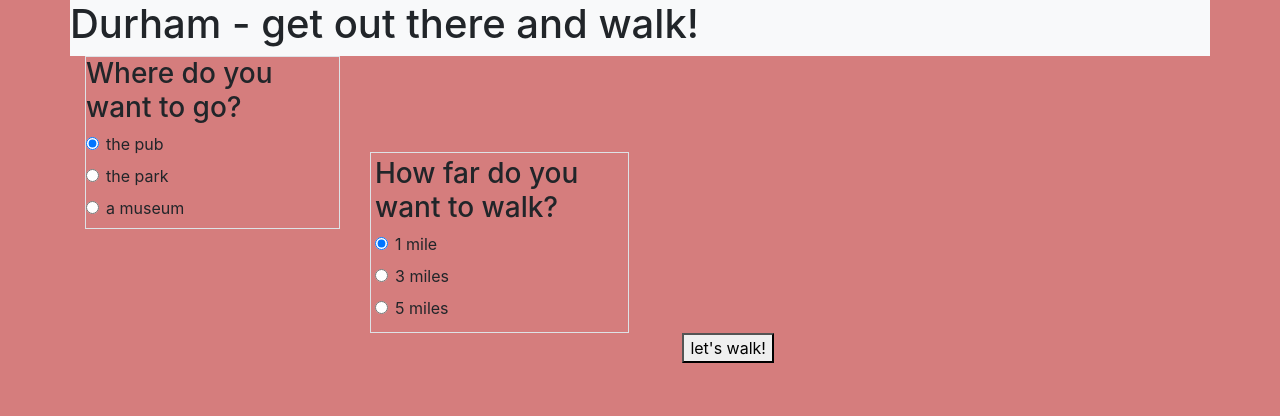
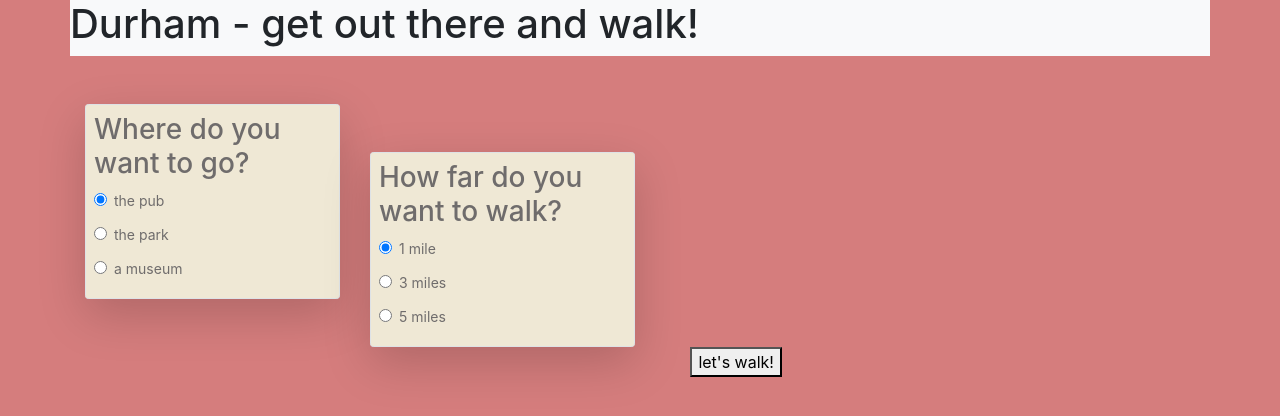
Before and after one commit to csh5826/Walk_Durham, a React (Create React App) app: page / in a window 1280 px wide. Shown: the top 416 px of the page. Built offline with nearby package versions, Linux system fonts and the light colour scheme.

Commit message:
most basic blocking

```diff
--- a/src/components/App.js
+++ b/src/components/App.js
@@ -47,7 +47,7 @@ import { bindActionCreators } from "redux";
                 </div>
                 <div className="row">
                 <div className="destinations col-md-3">
-                        <div className="border">
+                        <div className="card border rounded-sm shadow-lg mt-5 p-2">
                         <h3>Where do you want to go?</h3>
                         <form>
                             <div className="form-check">
@@ -101,7 +101,7 @@ import { bindActionCreators } from "redux";
 
                 <div className="distance pt-5">
                 <div className="col-md-8">
-                <div className="border mt-5 p-1">
+                <div className="card border rounded-sm shadow-lg mt-5 p-2">
                     <h3>How far do you want to walk?</h3>
                     <form>
 
--- a/src/index.css
+++ b/src/index.css
@@ -74,6 +74,13 @@ a:hover,a:focus{
 .tab .tab-content p{
   margin-bottom: 0;
 }
+
+.card{
+  font-size: 14px;
+  color: #6f6c6c;
+  line-height: 26px;
+  background: #efe8d5
+}
 /* @media only screen and (max-width: 480px){
   .tab .nav-tabs li{
       width: 100%;
```
